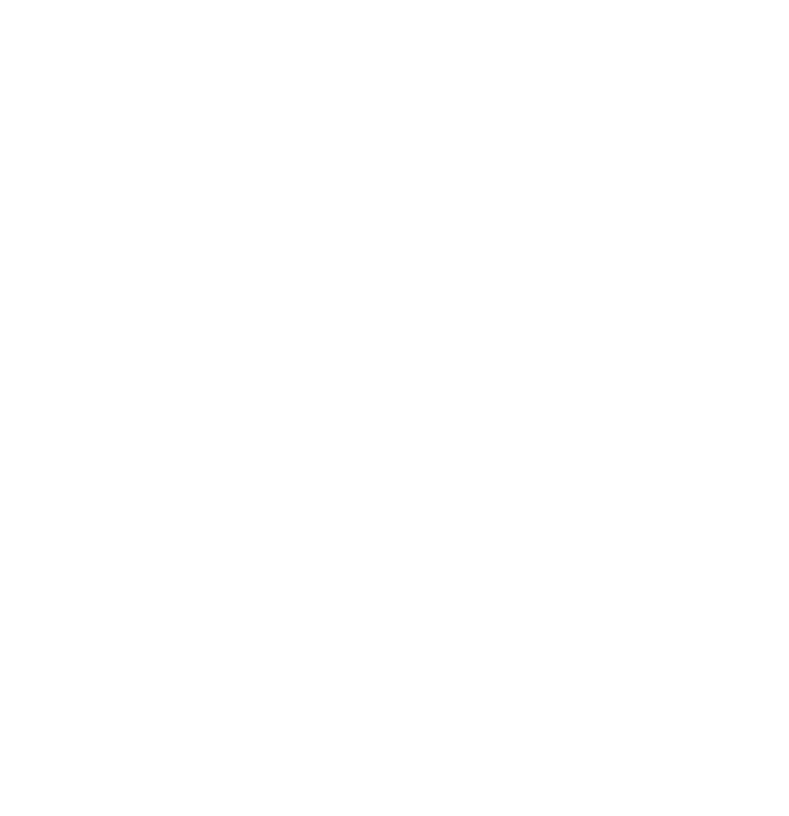
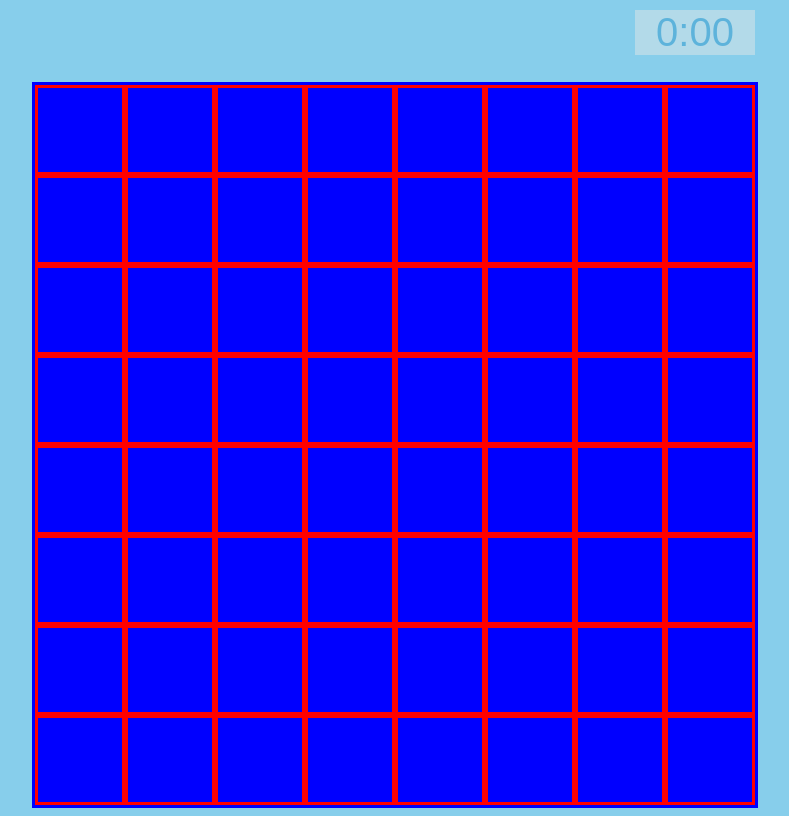
Before and after one commit to Mythpoke/chess, a plain HTML site: page index.html in a window 1280 px wide. Shown: the whole page, without its empty margins (245-1034 px from the left). Drawn offline with Linux system fonts and the light colour scheme.

Commit message:
Add grid with controllers

```diff
--- a/index.html
+++ b/index.html
@@ -4,13 +4,14 @@
     <meta charset="UTF-8">
     <meta http-equiv="X-UA-Compatible" content="IE=edge">
     <meta name="viewport" content="width=device-width, initial-scale=1.0">
-    <style rel="stylesheet" href="style.css"></style>
-    <title>chess</chess>
+    <link rel="stylesheet" href="style.css">
+    <title>chess</title>
 </head>
 <body>
-    <div id="board">
-        <div id="controls"></div>
-        <div id="grid"></div>
+    <div id="controllers">
+        <div id="timer">0:00</div>
     </div>
+    <div id="grid"></div>
+    <script src="script.js"></script>
 </body>
 </html>
--- a/script.js
+++ b/script.js
@@ -0,0 +1,12 @@
+const grid = document.querySelector("#grid");
+let cellSize = 90;
+let cellNumber = 64;
+
+
+for(let i = 0; i < 64; i++) {
+    const cell = document.createElement("div");
+    cell.classList.add("cell");
+    cell.style.height = `${cellSize}px`;
+    cell.style.width = `${cellSize}px`;
+    grid.appendChild(cell);
+}
--- a/style.css
+++ b/style.css
@@ -0,0 +1,39 @@
+body {
+    height: 100vh;
+    display: flex;
+    flex-direction: column;
+    justify-content: center;
+    align-items: center;
+    background-color: #87CEEB;
+}
+#grid {
+    width: 720px;
+    height: 720px;
+    border: solid blue;
+    margin-top: 25px;
+
+    display: flex;
+    flex-wrap: wrap;
+
+}
+#controllers {
+    width: 720px;
+    height: 50px;
+    display: flex;
+    justify-content: end;
+    align-items: center;
+}
+#timer {
+    width: 120px;
+    font-size: 40px;
+    font-family:'Orbitron', sans-serif;
+    background-color: #b3dae9;
+    color: #5db3db;
+    display: flex;
+    justify-content: space-around;
+}
+.cell {
+    background-color: blue;
+    border: solid red;
+    box-sizing: border-box;
+}
```
